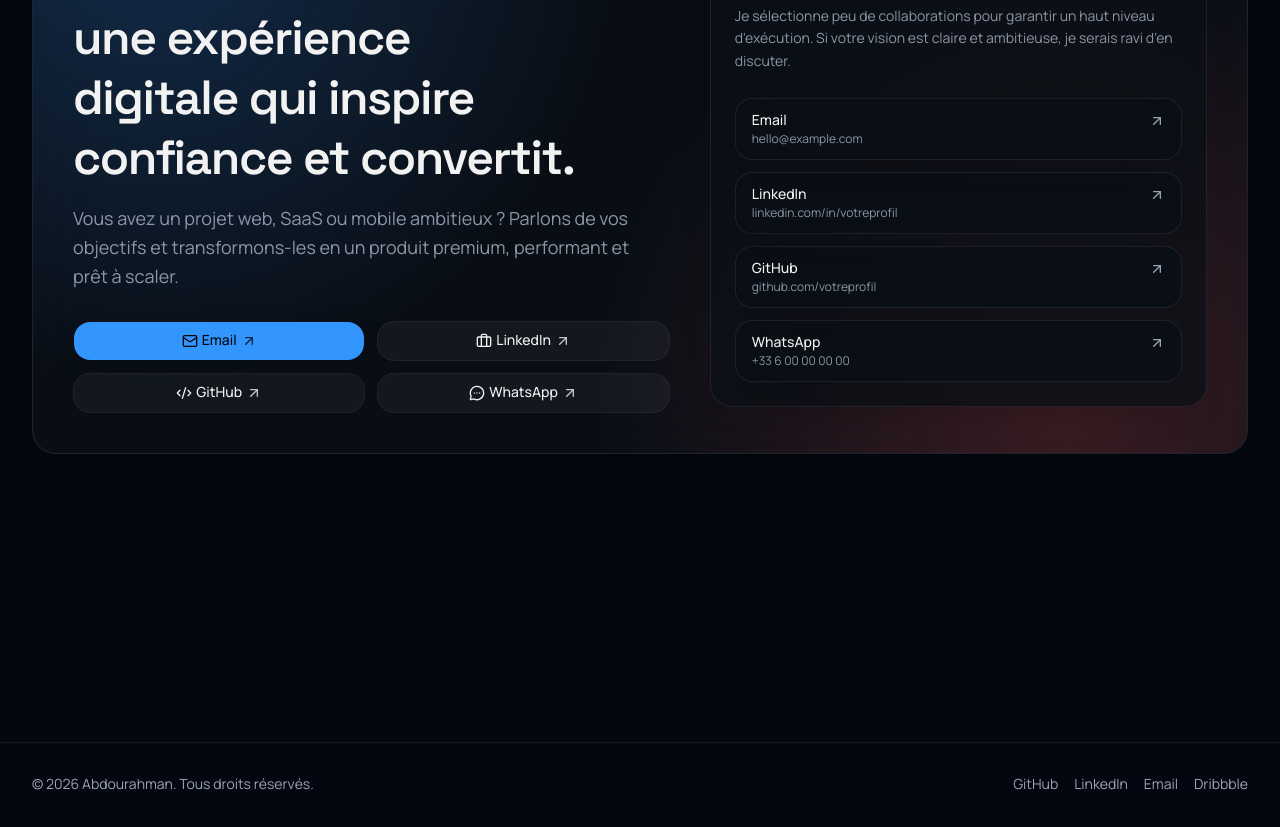
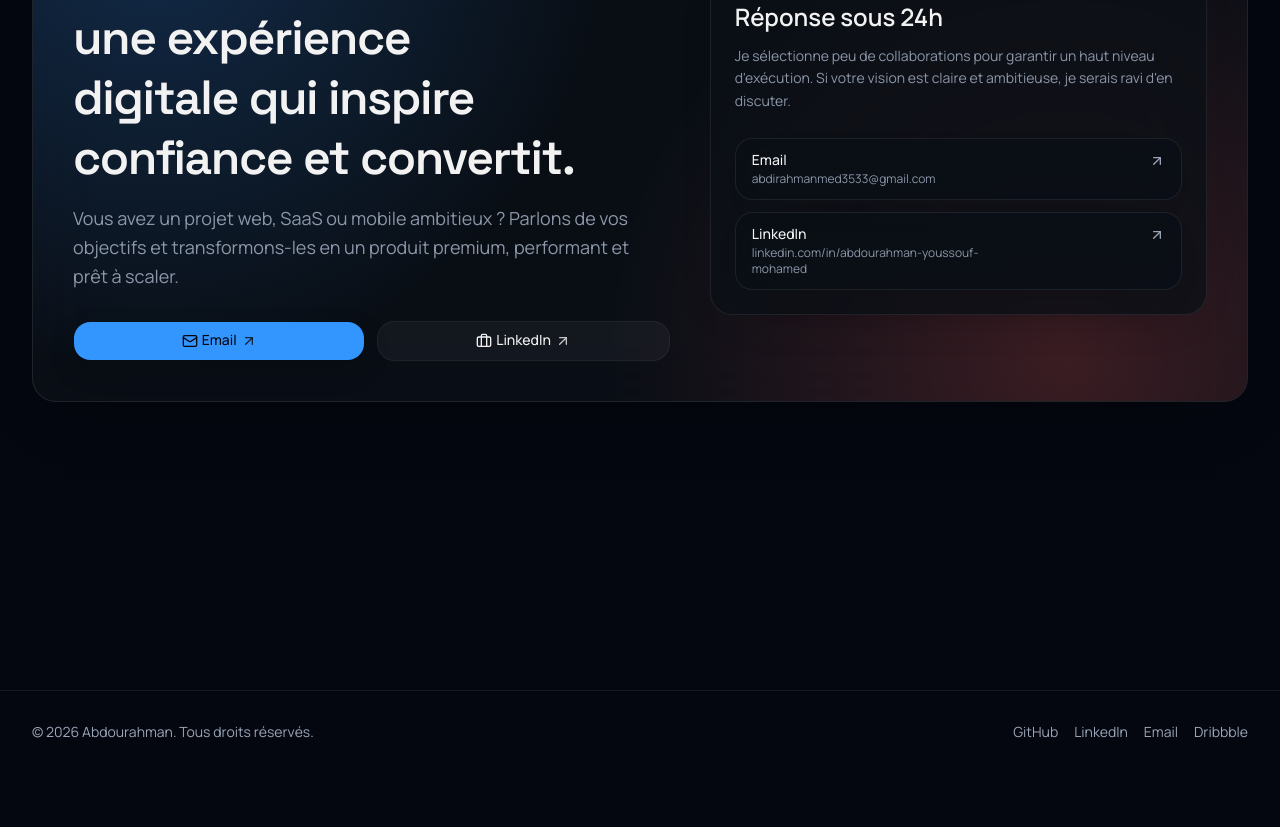
Before and after one commit to Abdourahmanmed/Abdourahman, a Next.js app: page / in a window 1280 px wide. Shown: the part 5040-5867 px from the top of the page. After the commit the page ends 5815 px from the top, so only its background shows below. Built offline with nearby package versions, Linux system fonts and the light colour scheme.

Commit message:
j'ai bien corriger les contacts infos

```diff
--- a/components/sections/ContactSection.tsx
+++ b/components/sections/ContactSection.tsx
@@ -23,32 +23,25 @@ import {
 const contactLinks = [
   {
     label: "Email",
-    value: "hello@example.com",
-    href: "mailto:hello@example.com",
+    value: "abdirahmanmed3533@gmail.com",
+    href: "mailto:abdirahmanmed3533@gmail.com",
     icon: Mail,
     variant: "default" as const,
   },
   {
     label: "LinkedIn",
-    value: "linkedin.com/in/votreprofil",
-    href: "https://www.linkedin.com",
+    value: "linkedin.com/in/abdourahman-youssouf-mohamed",
+    href: "https://www.linkedin.com/in/abdourahman-youssouf-mohamed-3600b5226/",
     icon: Briefcase,
     variant: "outline" as const,
   },
-  {
-    label: "GitHub",
-    value: "github.com/votreprofil",
-    href: "https://github.com",
-    icon: Code2,
-    variant: "outline" as const,
-  },
-  {
-    label: "WhatsApp",
-    value: "+33 6 00 00 00 00",
-    href: "https://wa.me/33600000000",
-    icon: MessageCircleMore,
-    variant: "outline" as const,
-  },
+  // {
+  //   label: "GitHub",
+  //   value: "github.com/votreprofil",
+  //   href: "https://github.com/Abdourahmanmed",
+  //   icon: Code2,
+  //   variant: "outline" as const,
+  // },
 ]
 
 export function ContactSection() {
```
